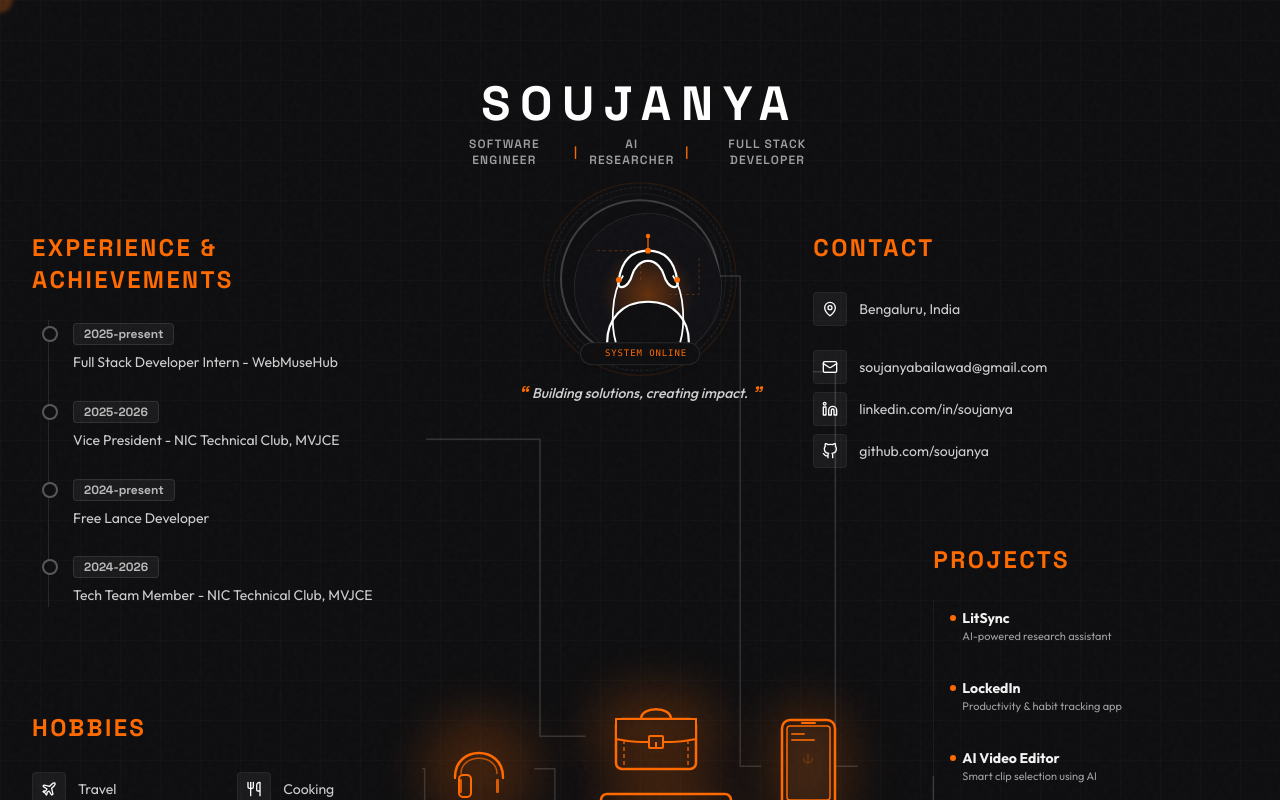
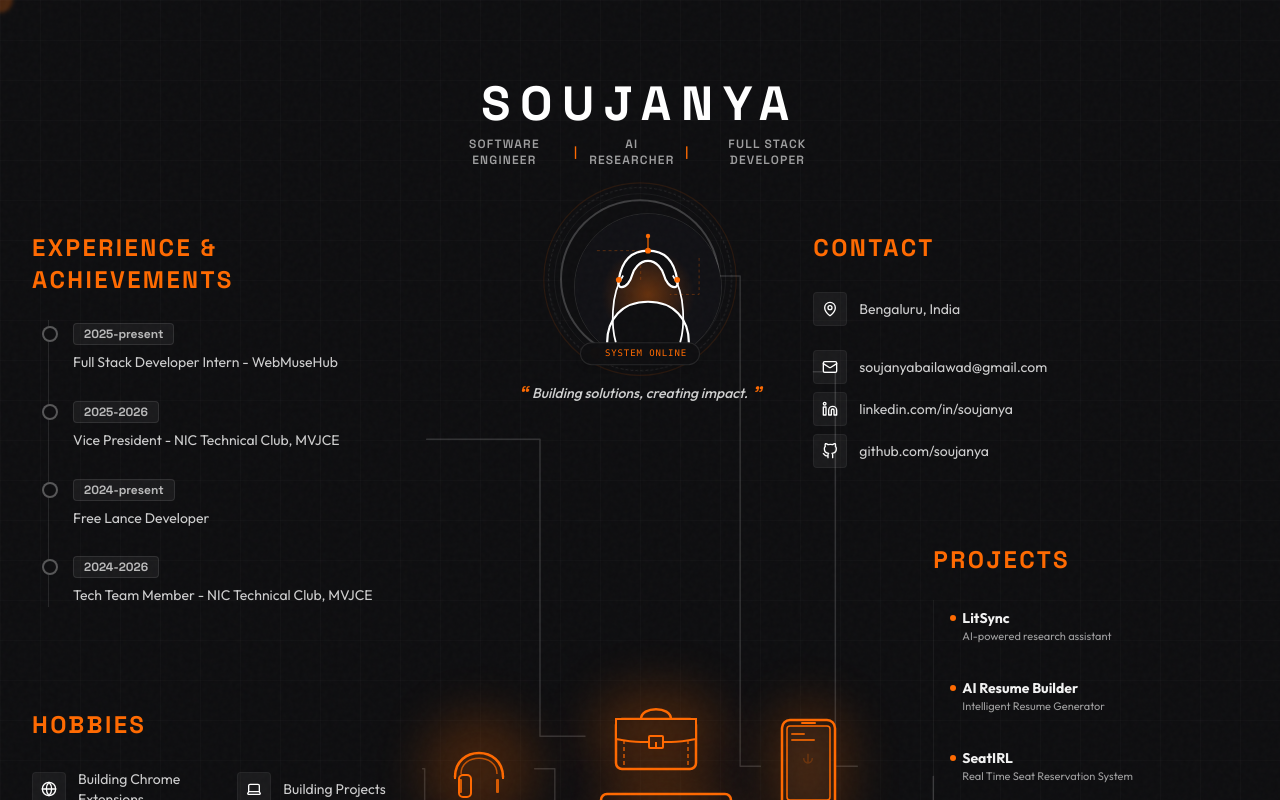
Before and after one commit to Soujanya02V/FolioPort, a Next.js app: page / in a window 1280 px wide. Both pictures are taken after a click on the element 655 px from the left and 736 px from the top of the page. Shown: the top 800 px of the page. Built offline with nearby package versions, Linux system fonts and the light colour scheme.

Commit message:
hobbies and projects

```diff
--- a/src/components/DesktopPortfolio.tsx
+++ b/src/components/DesktopPortfolio.tsx
@@ -936,12 +936,16 @@ export default function DesktopPortfolio() {
                         </p>
                       </div>
                       <div className="flex items-center space-x-2 shrink-0 pt-0.5 opacity-40 group-hover:opacity-100 transition-opacity duration-300">
-                        <a href={project.link} target="_blank" rel="noopener noreferrer" className="hover:text-accent">
-                          {getIcon("GithubIcon", 13)}
-                        </a>
-                        <a href={project.link} target="_blank" rel="noopener noreferrer" className="hover:text-accent">
-                          <ExternalLink size={13} />
-                        </a>
+                        {project.githubLink && (
+                          <a href={project.githubLink} target="_blank" rel="noopener noreferrer" className="hover:text-accent">
+                            {getIcon("GithubIcon", 13)}
+                          </a>
+                        )}
+                        {project.liveLink && (
+                          <a href={project.liveLink} target="_blank" rel="noopener noreferrer" className="hover:text-accent">
+                            <ExternalLink size={13} />
+                          </a>
+                        )}
                       </div>
                     </div>
                   ))}
--- a/src/components/MobilePortfolio.tsx
+++ b/src/components/MobilePortfolio.tsx
@@ -166,12 +166,16 @@ export default function MobilePortfolio() {
                     </p>
                   </div>
                   <div className="flex items-center space-x-3 shrink-0 pt-0.5">
-                    <a href={project.link} target="_blank" rel="noopener noreferrer" className="text-accent hover:text-white">
-                      {getIcon("GithubIcon", 15)}
-                    </a>
-                    <a href={project.link} target="_blank" rel="noopener noreferrer" className="text-accent hover:text-white">
-                      <ExternalLink size={15} />
-                    </a>
+                    {project.githubLink && (
+                      <a href={project.githubLink} target="_blank" rel="noopener noreferrer" className="text-accent hover:text-white">
+                        {getIcon("GithubIcon", 15)}
+                      </a>
+                    )}
+                    {project.liveLink && (
+                      <a href={project.liveLink} target="_blank" rel="noopener noreferrer" className="text-accent hover:text-white">
+                        <ExternalLink size={15} />
+                      </a>
+                    )}
                   </div>
                 </div>
               ))}
--- a/src/data/portfolio.ts
+++ b/src/data/portfolio.ts
@@ -34,13 +34,13 @@ export const portfolio: PortfolioData = {
     },
   ],
   hobbies: [
-    { icon: "Plane", label: "Travel" },
-    { icon: "Utensils", label: "Cooking" },
-    { icon: "Bike", label: "Biking" },
-    { icon: "Clapperboard", label: "Movies" },
-    { icon: "Dumbbell", label: "Sports" },
-    // { icon: "Music", label: "Music" },
-    // { icon: "Coffee", label: "Chilling at cafe" },
+    { icon: "Globe", label: "Building Chrome Extensions" },
+    { icon: "Laptop", label: "Building Projects" },
+    { icon: "CPU", label: "Exploring Technology" },
+    { icon: "FileText", label: "Reading AI Research" },
+    // { icon: "Dumbbell", label: "Sports" },
+    { icon: "Music", label: "Music" },
+    { icon: "Binary", label: "Solving DSA" },
     // { icon: "Camera", label: "Photography" },
     // { icon: "BookOpen", label: "Reading" },
   ],
@@ -69,27 +69,32 @@ export const portfolio: PortfolioData = {
     {
       title: "LitSync",
       desc: "AI-powered research assistant",
-      link: "#",
+      liveLink: "https://litsync-3m78.onrender.com/",
+      githubLink: "https://github.com/Soujanya02V/LitSync",
     },
     {
-      title: "LockedIn",
-      desc: "Productivity & habit tracking app",
-      link: "#",
+      title: "AI Resume Builder",
+      desc: "Intelligent Resume Generator",
+      liveLink: "https://resume-builder-frontend-asvo.onrender.com/",
+      githubLink: "https://github.com/Soujanya02V/AI-Resume-Builder",
     },
     {
-      title: "AI Video Editor",
-      desc: "Smart clip selection using AI",
-      link: "#",
+      title: "SeatIRL",
+      desc: "Real Time Seat Reservation System",
+      liveLink: "https://seatirl-m5oq.onrender.com/",
+      githubLink: "https://github.com/Soujanya02V/seatIRL",
     },
     {
-      title: "VoiceSheet",
-      desc: "Voice assisted data filling",
-      link: "#",
+      title: "DevOps Deployment Project",
+      desc: "Production Deployment Pipeline",
+      liveLink: "http://15.134.221.115/",
+      githubLink: "https://github.com/Soujanya02V/DevOOps_Project_1",
     },
     {
-      title: "Food Delivery Web App",
-      desc: "Full-stack MERN application",
-      link: "#",
+      title: "Gokarna Pooja Services",
+      desc: "Official Website for Gokarna Temple Services",
+      liveLink: "https://narayanabalitripindi.com",
+      githubLink: "https://github.com/pratham2820051/sacred-gokarna-services",
     },
   ],
   skills: {
--- a/src/types/portfolio.ts
+++ b/src/types/portfolio.ts
@@ -30,7 +30,8 @@ export interface LanguageItem {
 export interface ProjectItem {
   title: string;
   desc: string;
-  link: string;
+  liveLink?: string;
+  githubLink?: string;
 }
 
 export interface DesignerSkill {
--- a/src/utils/icons.tsx
+++ b/src/utils/icons.tsx
@@ -22,6 +22,9 @@ import {
   Workflow,
   Terminal,
   Grid,
+  Globe,
+  Laptop,
+  Binary,
 } from "lucide-react";
 
 // Custom SVG components for brand icons to ensure compatibility
@@ -114,7 +117,14 @@ export const getIcon = (name: string, size: number = 16) => {
     case "Layers":
       return <Layers size={size} />;
     case "Cpu":
+    case "CPU":
       return <Cpu size={size} />;
+    case "Globe":
+      return <Globe size={size} />;
+    case "Laptop":
+      return <Laptop size={size} />;
+    case "Binary":
+      return <Binary size={size} />;
     case "Brain":
       return <Brain size={size} />;
     case "Workflow":
```
